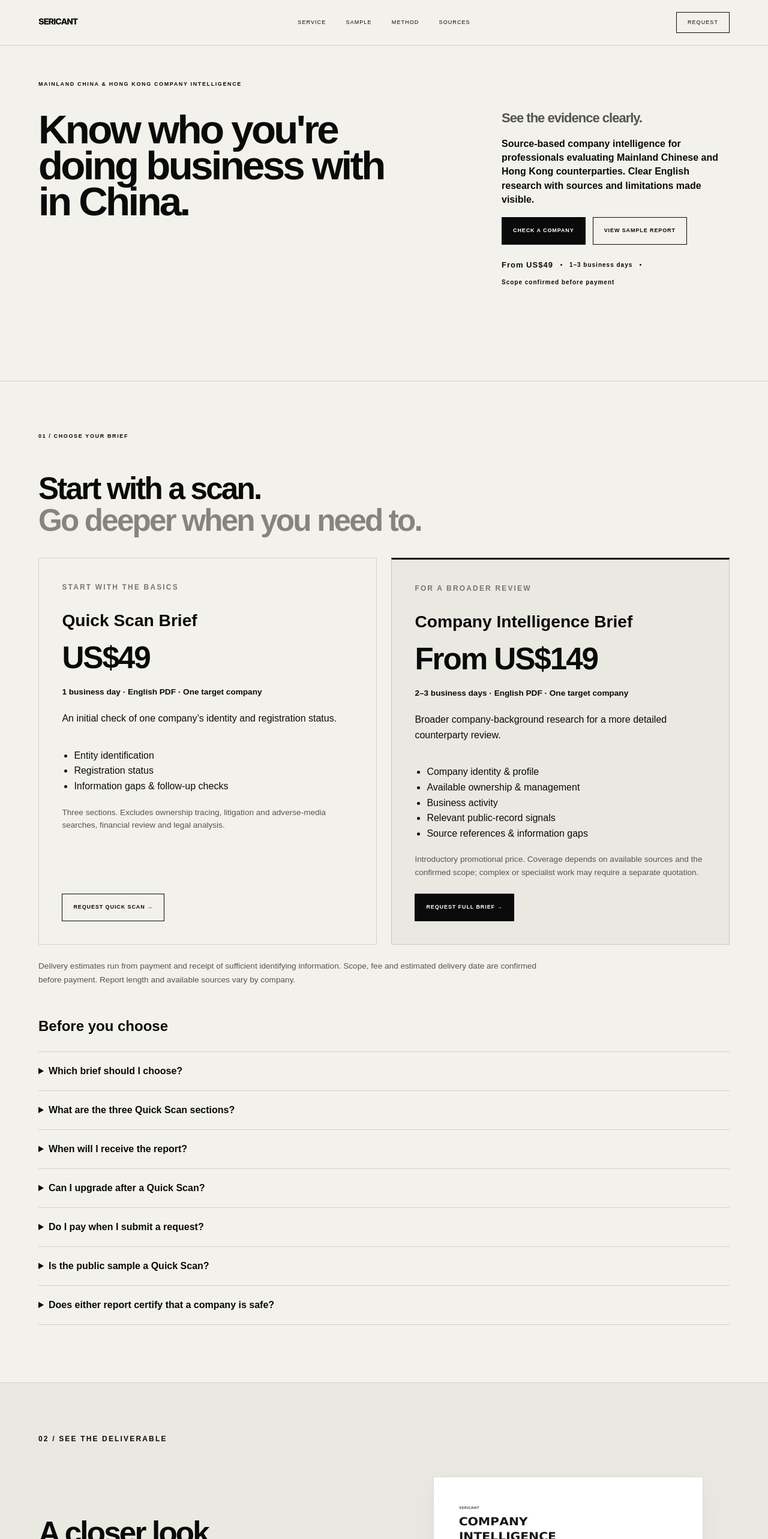
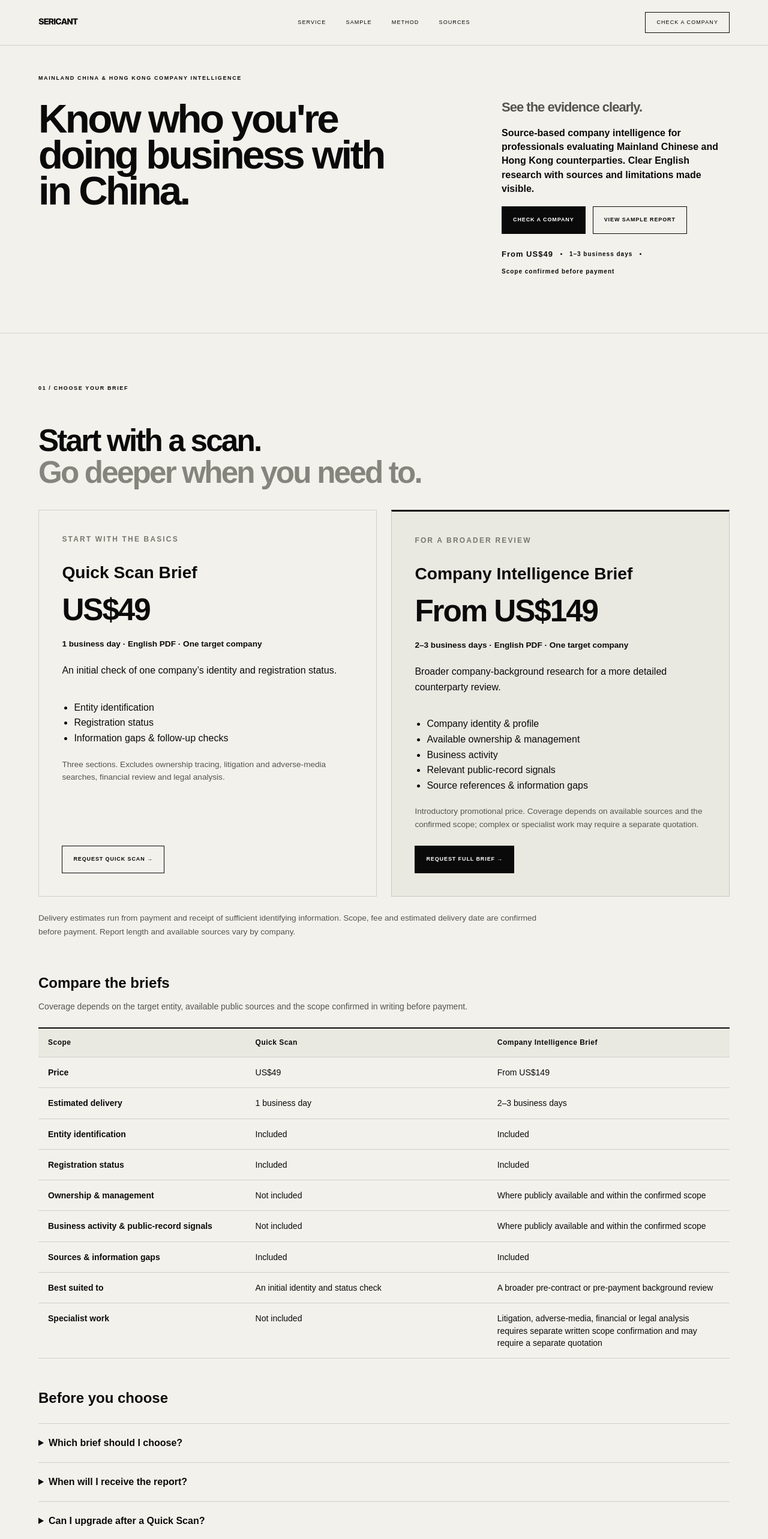
Before and after one commit to lingoescn-droid/sericant-website, a Next.js app: page / in a window 1280 px wide. Shown: the top 2566 px of the page at 60% size. Built offline with nearby package versions, Linux system fonts and the light colour scheme.

Commit message:
Strengthen product comparison and sample evidence

```diff
--- a/app/china-supplier-check-gulf/page.tsx
+++ b/app/china-supplier-check-gulf/page.tsx
@@ -94,7 +94,7 @@ export default function GulfSupplierCheckPage() {
               the registered legal entity behind a Mainland China supplier.
             </p>
             <div className="heroActions">
-              <Link href="/due-diligence/intake" className="btn primary">Request a supplier check</Link>
+              <Link href="/due-diligence/intake" className="btn primary">Check a China supplier</Link>
               <Link href="/sample-report" className="btn secondary">View sample report</Link>
             </div>
             <div className="heroMeta">
@@ -200,7 +200,7 @@ export default function GulfSupplierCheckPage() {
         <div className="sectionLabel">06 / REQUEST A CHINA SUPPLIER CHECK</div>
         <h2>Confirm the company<br />before you commit.</h2>
         <div className="heroActions">
-          <Link href="/due-diligence/intake" className="btn primary">Submit company details</Link>
+          <Link href="/due-diligence/intake" className="btn primary">Check a China supplier</Link>
           <a href="mailto:hello@sericant.com" className="btn secondary">Email Sericant</a>
         </div>
         <p>No payment is required when you submit a request. We confirm the available scope, fee and estimated delivery date first.</p>
--- a/app/components/BriefProducts.tsx
+++ b/app/components/BriefProducts.tsx
@@ -19,14 +19,37 @@ export default function BriefProducts() {
   </div>;
 }
 
+export function BriefComparison() {
+  const rows = [
+    ["Price", "US$49", "From US$149"],
+    ["Estimated delivery", "1 business day", "2–3 business days"],
+    ["Entity identification", "Included", "Included"],
+    ["Registration status", "Included", "Included"],
+    ["Ownership & management", "Not included", "Where publicly available and within the confirmed scope"],
+    ["Business activity & public-record signals", "Not included", "Where publicly available and within the confirmed scope"],
+    ["Sources & information gaps", "Included", "Included"],
+    ["Best suited to", "An initial identity and status check", "A broader pre-contract or pre-payment background review"],
+    ["Specialist work", "Not included", "Litigation, adverse-media, financial or legal analysis requires separate written scope confirmation and may require a separate quotation"],
+  ];
+
+  return <div className="briefComparisonBlock">
+    <h3>Compare the briefs</h3>
+    <p>Coverage depends on the target entity, available public sources and the scope confirmed in writing before payment.</p>
+    <div className="briefComparisonScroll">
+      <table className="briefComparison">
+        <thead><tr><th scope="col">Scope</th><th scope="col">Quick Scan</th><th scope="col">Company Intelligence Brief</th></tr></thead>
+        <tbody>{rows.map(([scope, quick, standard]) => <tr key={scope}><th scope="row">{scope}</th><td>{quick}</td><td>{standard}</td></tr>)}</tbody>
+      </table>
+    </div>
+  </div>;
+}
+
 export function BriefFAQ() {
   return <div className="briefFAQ">
     <details><summary>Which brief should I choose?</summary><p>Choose the US$49 Quick Scan for an initial check of the correct legal entity, registration status and information gaps. Choose the Company Intelligence Brief, from US$149, when you need broader company-background, available ownership and management, business-activity and relevant public-record research within a confirmed scope.</p></details>
-    <details><summary>What are the three Quick Scan sections?</summary><p>Entity identification; registration status; and information gaps with suggested follow-up checks. Each finding is presented with applicable source references. Quick Scan does not include ownership tracing, litigation or adverse-media searches, financial review or legal analysis.</p></details>
     <details><summary>When will I receive the report?</summary><p>Quick Scan is normally delivered in 1 business day; the fuller brief in 2–3 business days, after payment and receipt of sufficient identifying information. These are business-day estimates, not a 24-hour weekend service. The written scope confirmation states your estimated delivery date. Missing information or source outages may affect timing.</p></details>
     <details><summary>Can I upgrade after a Quick Scan?</summary><p>Yes. Send your request reference and the additional questions you want answered. We will confirm the expanded scope, additional fee and delivery date before further work starts. No upgrade is automatic; any credit for earlier work must be agreed in writing.</p></details>
     <details><summary>Do I pay when I submit a request?</summary><p>No. We first confirm that we can identify the company and carry out the requested scope. You receive a payment request only after accepting the scope and fee. <Link href="/refund-delivery">Read the delivery and cancellation policy.</Link></p></details>
-    <details><summary>Is the public sample a Quick Scan?</summary><p>No. The 15-page public sample illustrates an official-record review with its own stated scope. It is not a Quick Scan template, a guaranteed page count, or a promise that every source or section will be available in every paid brief.</p></details>
     <details><summary>Does either report certify that a company is safe?</summary><p>No. Both are informational research products, not legal opinions, credit ratings, investment recommendations, formal KYC determinations or AML certifications. Registration status alone does not establish operational activity, solvency or suitability as a counterparty. Information gaps are disclosed.</p></details>
   </div>;
 }
--- a/app/components/SiteHeader.tsx
+++ b/app/components/SiteHeader.tsx
@@ -21,7 +21,7 @@ export default function SiteHeader() {
         ))}
       </nav>
 
-      <Link href="/due-diligence/intake" className="topCta">Request</Link>
+      <Link href="/due-diligence/intake" className="topCta">Check a company</Link>
 
       <details className="mobileMenu">
         <summary aria-label="Open navigation menu">Menu</summary>
--- a/app/due-diligence/intake/page.tsx
+++ b/app/due-diligence/intake/page.tsx
@@ -282,7 +282,10 @@ export default function DueDiligenceIntakePage() {
               <input name="faxNumber" tabIndex={-1} autoComplete="off" />
             </label>
           </div>
-          <p className="intakeTiming">Takes about 2 minutes. No payment is required at this stage.</p>
+          <div className="intakeTiming">
+            <p>Takes about 2 minutes. No payment is required at this stage.</p>
+            <p>Scope requests are normally reviewed within one Hong Kong business day. <Link href="/refund-delivery">Read the delivery and cancellation policy.</Link></p>
+          </div>
 
           <fieldset className="intakeGroup intakeProductGroup">
             <legend><span>01</span> Choose a report</legend>
--- a/app/globals.css
+++ b/app/globals.css
@@ -281,14 +281,14 @@ p {
 }
 
 .serviceHero {
-  min-height: 560px;
-  padding-top: 58px;
-  padding-bottom: 60px;
+  min-height: 480px;
+  padding-top: 48px;
+  padding-bottom: 50px;
   justify-content: flex-start;
 }
 
 .serviceHero .eyebrow {
-  margin-bottom: 38px;
+  margin-bottom: 30px;
 }
 
 .serviceHeroLayout {
@@ -1478,6 +1478,22 @@ footer > div:last-child {
   font-weight: 650;
 }
 
+.intakeTiming p {
+  margin: 0;
+}
+
+.intakeTiming p + p {
+  margin-top: 6px;
+  color: #55554f;
+  font-size: 13px;
+  font-weight: 500;
+}
+
+.intakeTiming a {
+  color: var(--ink);
+  text-decoration: underline;
+}
+
 .intakeGroup {
   min-width: 0;
   margin: 0;
@@ -1714,6 +1730,15 @@ select.intakeControl {
 .briefProductCard .briefProductNote { font-size: .85rem; color: #55554f; margin-bottom: 24px; }
 .briefProductCard .btn { margin-top: auto; align-self: flex-start; }
 .briefSharedNote { font-size: .85rem; line-height: 1.7; color: #55554f; max-width: 850px; margin-top: 24px; }
+.briefComparisonBlock { margin-top: 56px; }
+.briefComparisonBlock > h3 { margin: 0 0 10px; font-size: 1.5rem; }
+.briefComparisonBlock > p { max-width: 820px; margin: 0 0 22px; color: #55554f; font-size: .875rem; }
+.briefComparisonScroll { overflow-x: auto; border-top: 2px solid var(--ink); }
+.briefComparison { width: 100%; min-width: 720px; border-collapse: collapse; font-size: .875rem; line-height: 1.45; }
+.briefComparison th, .briefComparison td { width: 35%; padding: 15px 16px; border-bottom: 1px solid var(--line); text-align: left; vertical-align: top; }
+.briefComparison th:first-child { width: 30%; }
+.briefComparison thead th { background: #e9e8e1; font-size: .75rem; letter-spacing: .04em; }
+.briefComparison tbody th { font-weight: 700; }
 .briefFAQTitle { font-size: 1.5rem; margin: 48px 0 24px; }
 .briefFAQ details { border-top: 1px solid var(--line); }
 .briefFAQ details:last-child { border-bottom: 1px solid var(--line); }
@@ -1723,6 +1748,13 @@ select.intakeControl {
 .briefFAQ a { text-decoration: underline; }
 @media(max-width:700px) { .briefProductGrid { grid-template-columns: 1fr; } .briefProductCard .btn { width:100%; } }
 
+.samplePagePreviews { display: grid; grid-template-columns: repeat(2, minmax(0, 1fr)); gap: clamp(20px, 4vw, 52px); max-width: 920px; margin: 64px auto 0; }
+.samplePagePreviews figure { margin: 0; border: 1px solid var(--line); background: #fff; box-shadow: 0 12px 30px #0000000a; }
+.samplePagePreviews img { display: block; width: 100%; height: auto; }
+.samplePagePreviews figcaption { display: grid; gap: 5px; padding: 16px 18px; border-top: 1px solid var(--line); font-size: .75rem; line-height: 1.5; }
+.samplePagePreviews figcaption span { color: #55554f; }
+@media(max-width:700px) { .samplePagePreviews { grid-template-columns: 1fr; max-width: 460px; margin-top: 42px; } }
+
 /* SVG wordmark scales with its existing navigation/footer type size. */
 .sericantWordmark { display: inline-block; width: 5.1em; height: 1.182em; vertical-align: -.12em; flex-shrink: 0; }
 
--- a/app/page.tsx
+++ b/app/page.tsx
@@ -1,5 +1,5 @@
 import Link from "next/link";
-import BriefProducts, { BriefFAQ } from "./components/BriefProducts";
+import BriefProducts, { BriefComparison, BriefFAQ } from "./components/BriefProducts";
 import SiteHeader from "./components/SiteHeader";
 import SericantLogo from "./components/SericantLogo";
 
@@ -25,6 +25,7 @@ export default function Home() {
         <div className="sectionLabel">01 / CHOOSE YOUR BRIEF</div>
         <h2>Start with a scan.<br /><em>Go deeper when you need to.</em></h2>
         <BriefProducts />
+        <BriefComparison />
         <h3 className="briefFAQTitle">Before you choose</h3><BriefFAQ />
       </section>
 
@@ -36,9 +37,13 @@ export default function Home() {
             <p className="sampleIntro">See how a brief separates company information, source references and unanswered questions.</p>
             <p className="sampleDisclaimer">Watermarked public-records research sample based on a Chinese enterprise-credit disclosure report. Target identifier: 911101056738046445 · Chinese legal name: 沃特杰特贸易（北京）有限公司.</p>
             <div className="sampleActions"><Link href="/sample-report" className="btn primary">Explore the sample</Link><a href="/reports/sericant-sample-waterjet-beijing.pdf" download className="btn secondary">Download PDF</a></div>
-            <p className="sampleDisclaimer">15-page English PDF · Official-record review. Registry status: deregistered. Approval date shown in the public disclosure report: 2 February 2026. This independent methodology sample is not a client testimonial or endorsement.</p>
+            <p className="sampleDisclaimer">15-page English PDF · Official-record review. Registry status: deregistered. Approval date shown in the public disclosure report: 2 February 2026. This deregistered entity was selected to demonstrate how Sericant presents status changes, source evidence and information gaps. This independent methodology sample is not a client testimonial or endorsement.</p>
           </div>
           <figure className="pdfPreviewCard"><Link href="/sample-report" aria-label="Preview the 15-page Sericant public sample report"><img src="/images/reports/sample-cover.webp" width="850" height="1100" loading="lazy" alt="Cover of Sericant’s watermarked public-records research sample" /></Link><figcaption><span>PUBLIC SAMPLE · 15 PAGES · WATERMARKED</span><Link href="/sample-report">View report →</Link></figcaption></figure>
+        </div>
+        <div className="samplePagePreviews" aria-label="Selected pages from the public sample report">
+          <figure><img src="/images/reports/sample-entity.jpg" width="993" height="1404" loading="lazy" alt="Entity identification page from the Sericant public sample report" /><figcaption><strong>Entity identification</strong><span>Legal name, identifier and the boundary around an AI-generated English rendering.</span></figcaption></figure>
+          <figure><img src="/images/reports/sample-gaps.jpg" width="993" height="1404" loading="lazy" alt="Information gaps page from the Sericant public sample report" /><figcaption><strong>Information gaps</strong><span>What the source does not establish and which enquiries remain transaction-specific.</span></figcaption></figure>
         </div>
       </section>
 
```
Also changed, not shown: public/images/reports/sample-entity.jpg (added), public/images/reports/sample-gaps.jpg (added).
